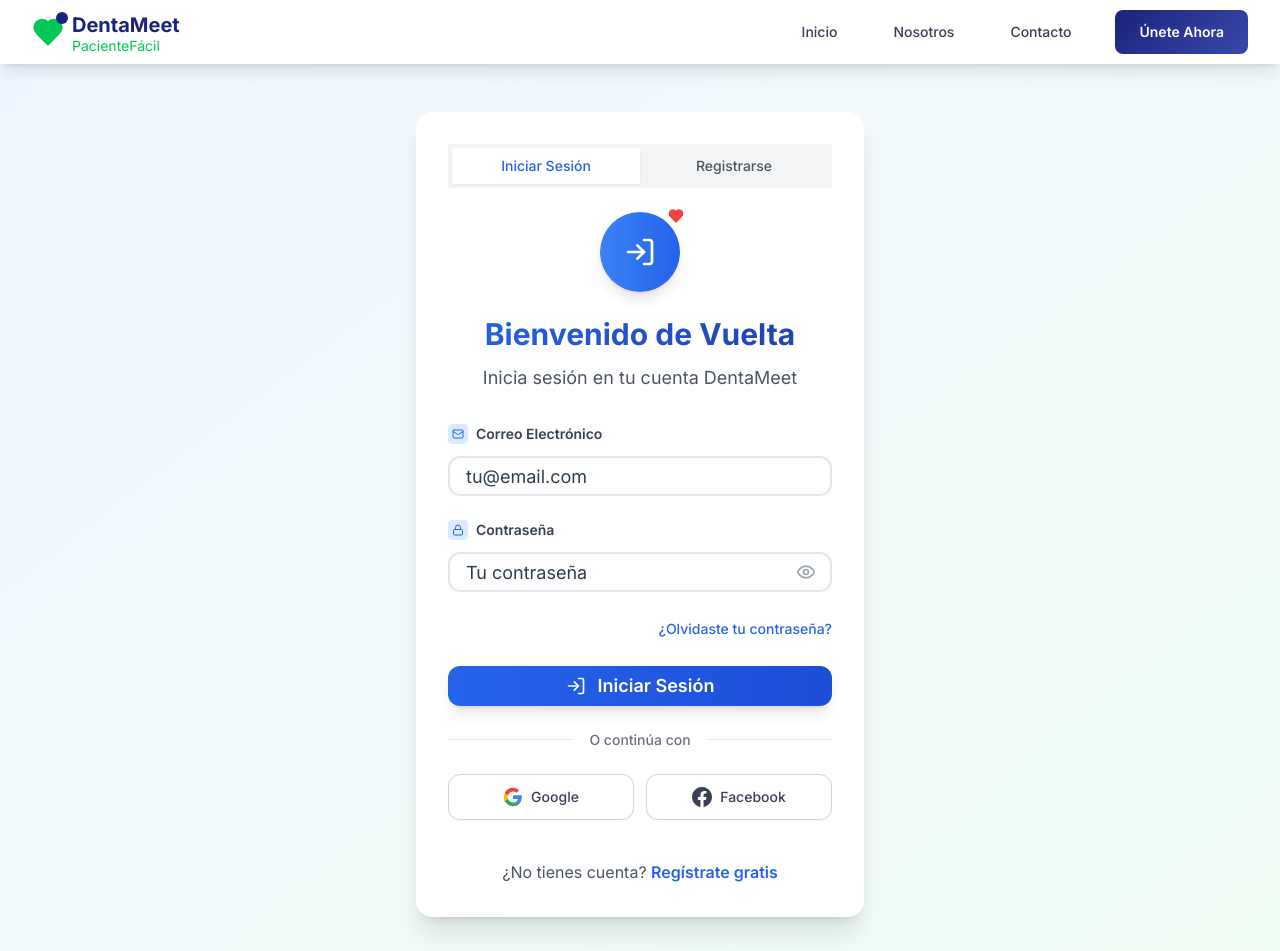
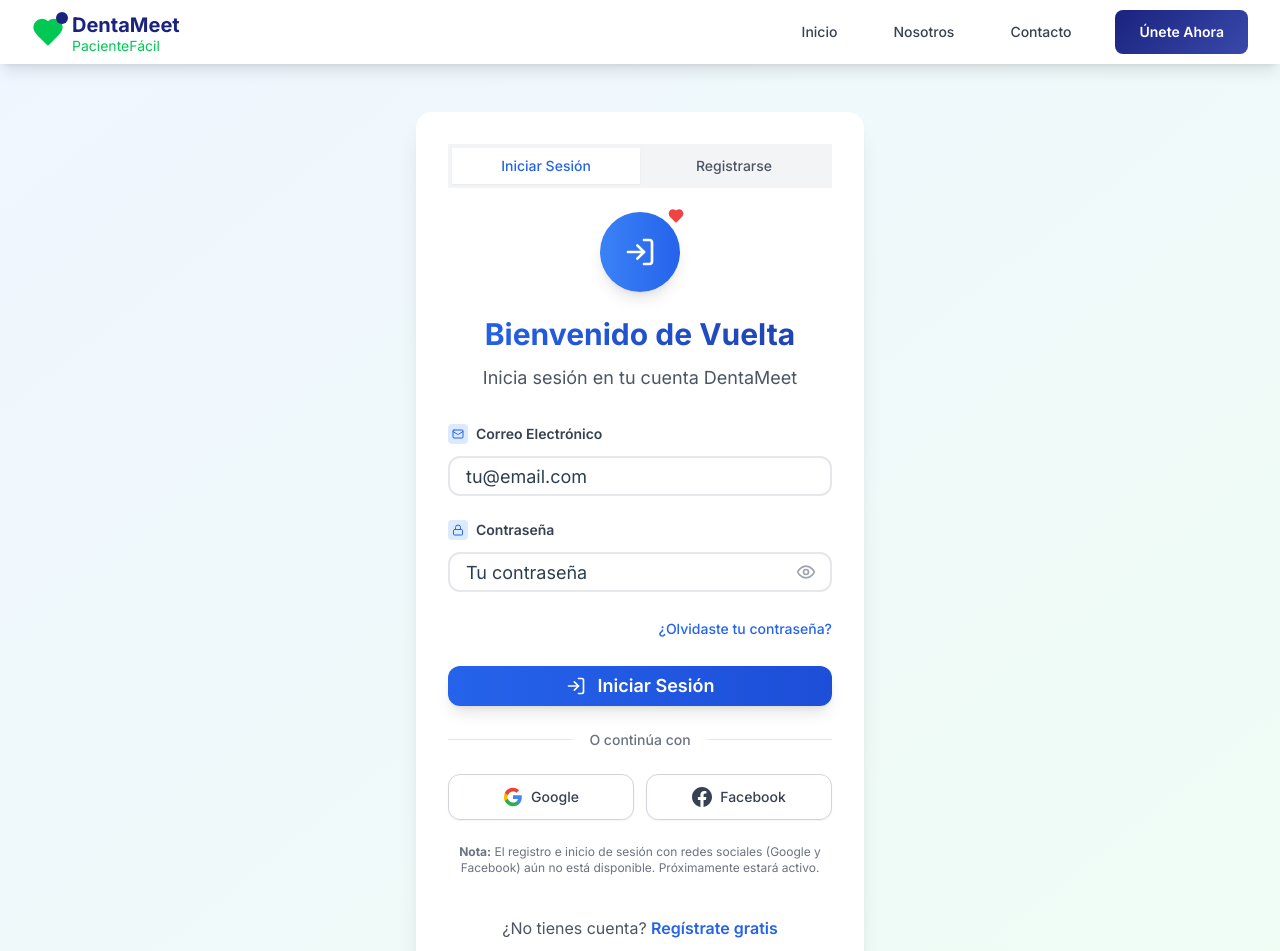
Before and after one commit to russokun/dentameet, a React (Vite) app: page /auth in a window 1280 px wide. Shown: the top 951 px of the page. Built offline with nearby package versions, Linux system fonts and the light colour scheme; the HTML template or start-up script is replaced by a standard one.

Commit message:
feat(auth): se anade nota placeholder con informacion sobre metodos de autenticacion

```diff
--- a/src/pages/auth/Login.jsx
+++ b/src/pages/auth/Login.jsx
@@ -170,7 +170,7 @@ const Login = ({ onSwitchToRegister }) => {
           </div>
         </div>
 
-        {/* Social Login Placeholder */}
+
         <div className="grid grid-cols-2 gap-3">
           <button
             type="button"
@@ -196,7 +196,11 @@ const Login = ({ onSwitchToRegister }) => {
             Facebook
           </button>
         </div>
-
+        <div className="mt-2 text-xs text-center text-gray-500">
+          <span>
+            <strong>Nota:</strong> El registro e inicio de sesión con redes sociales (Google y Facebook) aún no está disponible. Próximamente estará activo.
+          </span>
+        </div>
         {/* Switch to Register */}
         <div className="text-center pt-4">
           <p className="text-gray-600">
```
